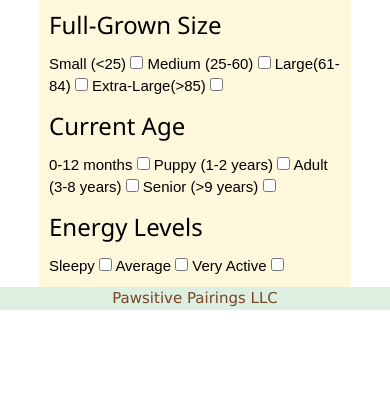
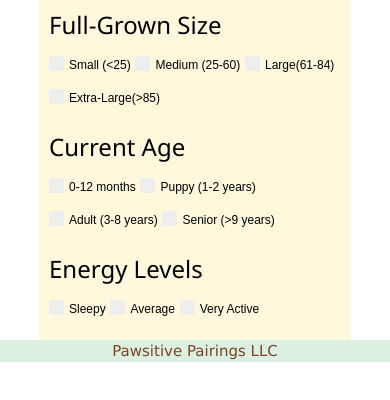
Before and after one commit to maddiewaldie/COEN-163-Final-Project, a plain HTML site: page preferences.html in a window 390 px wide. Both pictures are taken after a click on the picture 245 px from the left and 241 px from the top of the page. Shown: the part 370-770 px from the top of the page. Drawn offline with nearby package versions, Linux system fonts and the light colour scheme; files whose address does not match are found by name.

Commit message:
Update preferences.css

```diff
--- a/preferences.css
+++ b/preferences.css
@@ -12,6 +12,9 @@ section {
     padding: 10px;
 }
 
+#sec1, #sec2, #sec3 {
+    height: fit-content;
+}
 /* cat and dog gifs */
 .row{
     display: flex;
@@ -37,7 +40,7 @@ section h1,h2 {
 }
 
 
-form {
+form .container{
     font-family: fantasy;
 }
 
@@ -50,11 +53,114 @@ form {
 }
 
 /* Checkboxes */
+/* The container */
+.container {
+    display: block;
+    position: relative;
+    padding-left: 40px;
+    margin-bottom: 12px;
+    cursor: pointer;
+    font-size: 22px;
+    -webkit-user-select: none;
+    -moz-user-select: none;
+    -ms-user-select: none;
+    user-select: none;
+  }
 
+  /* Hide the browser's default checkbox */
+  .container input {
+    position: absolute;
+    opacity: 0;
+    cursor: pointer;
+    height: 0;
+    width: 0;
+  }
 
-/*stack gifs on top of each other*/
+  /* Create a custom checkbox */
+  .checkmark {
+    position: absolute;
+    top: 0;
+    left: 0;
+    height: 25px;
+    width: 25px;
+    background-color: #eee;
+  }
+
+  /* On mouse-over, add a grey background color */
+  .container:hover input ~ .checkmark {
+    background-color: #ccc;
+  }
+
+  /* When the checkbox is checked, add a blue background */
+  .container input:checked ~ .checkmark {
+    background-color: rgb(255, 174, 0);
+  }
+
+  /* Create the checkmark/indicator (hidden when not checked) */
+  .checkmark:after {
+    content: "";
+    position: absolute;
+    display: none;
+  }
+
+  /* Show the checkmark when checked */
+  .container input:checked ~ .checkmark:after {
+    display: block;
+  }
+
+  /* Style the checkmark/indicator */
+  .container .checkmark:after {
+    left: 9px;
+    top: 5px;
+    width: 5px;
+    height: 10px;
+    border: solid #794424;
+    border-width: 0 3px 3px 0;
+    -webkit-transform: rotate(45deg);
+    -ms-transform: rotate(45deg);
+    transform: rotate(45deg);
+  }
+
+@media screen and (min-width: 1000px) {
+    .left, .center, .right {
+        box-sizing: border-box;
+        float: left;
+        width: 33%;
+        vertical-align: top;
+      }
+    section{
+        height: max-content;
+    }
+}
+
 @media screen and (max-width: 700px) {
     .column {
       width: 100%;
     }
+    .container {
+        display:inline-block;
+        cursor: pointer;
+        padding-left: 20px;
+        font-size: 12px;
+        -webkit-user-select: none;
+        -moz-user-select: none;
+        -ms-user-select: none;
+        user-select: none;
+      }
+      .checkmark {
+        height: 15px;
+        width: 15px;
+      }
+      .container .checkmark:after {
+        left: 4px;
+        top: 4px;
+        width: 5px;
+        height: 5px;
+        border: solid #794424;
+        border-width: 0 1px 1px 0;
+        -webkit-transform: rotate(45deg);
+        -ms-transform: rotate(45deg);
+        transform: rotate(45deg);
+      }
+      .left, .center, .right {width:100%;}
   }
```
